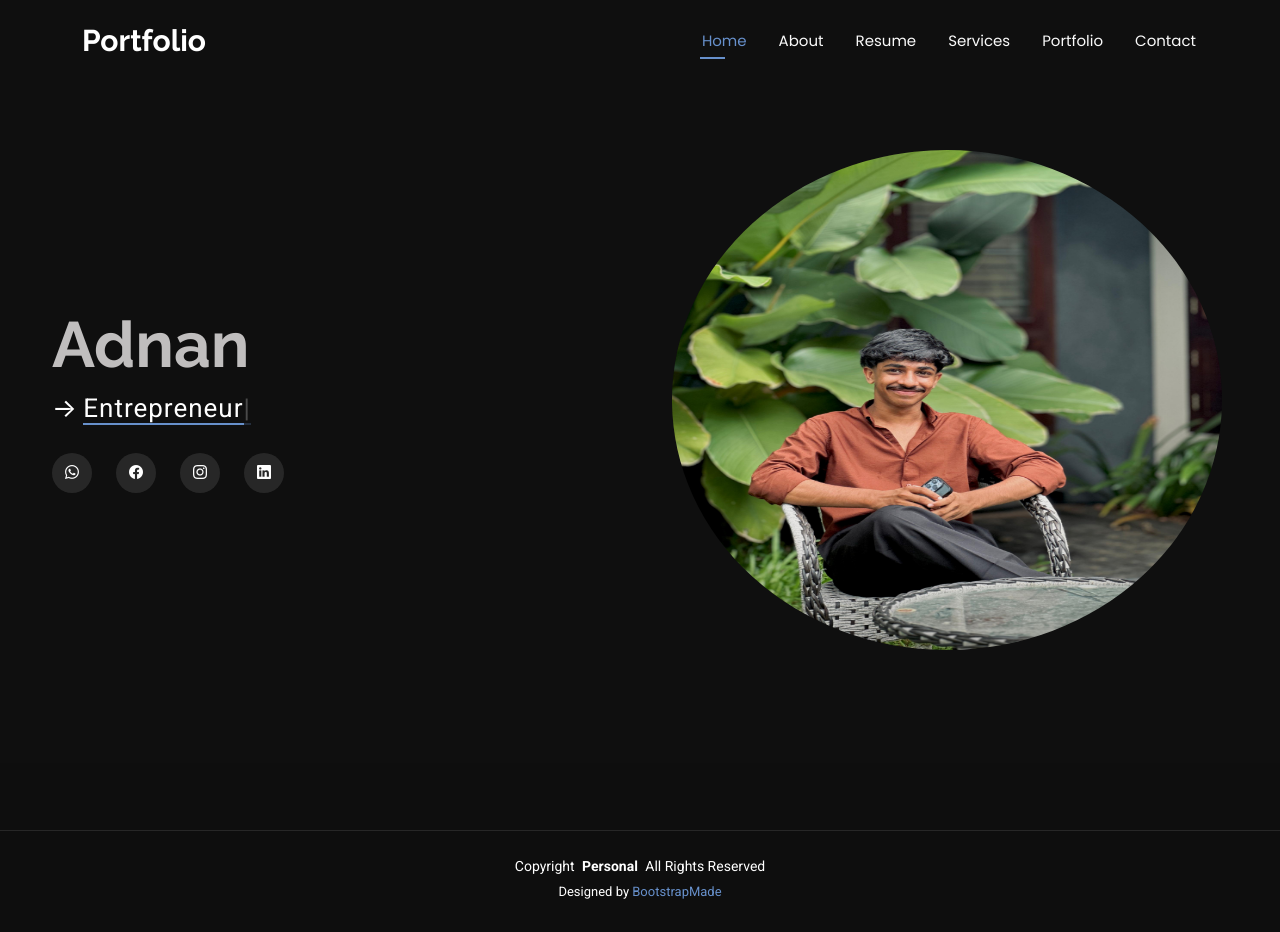
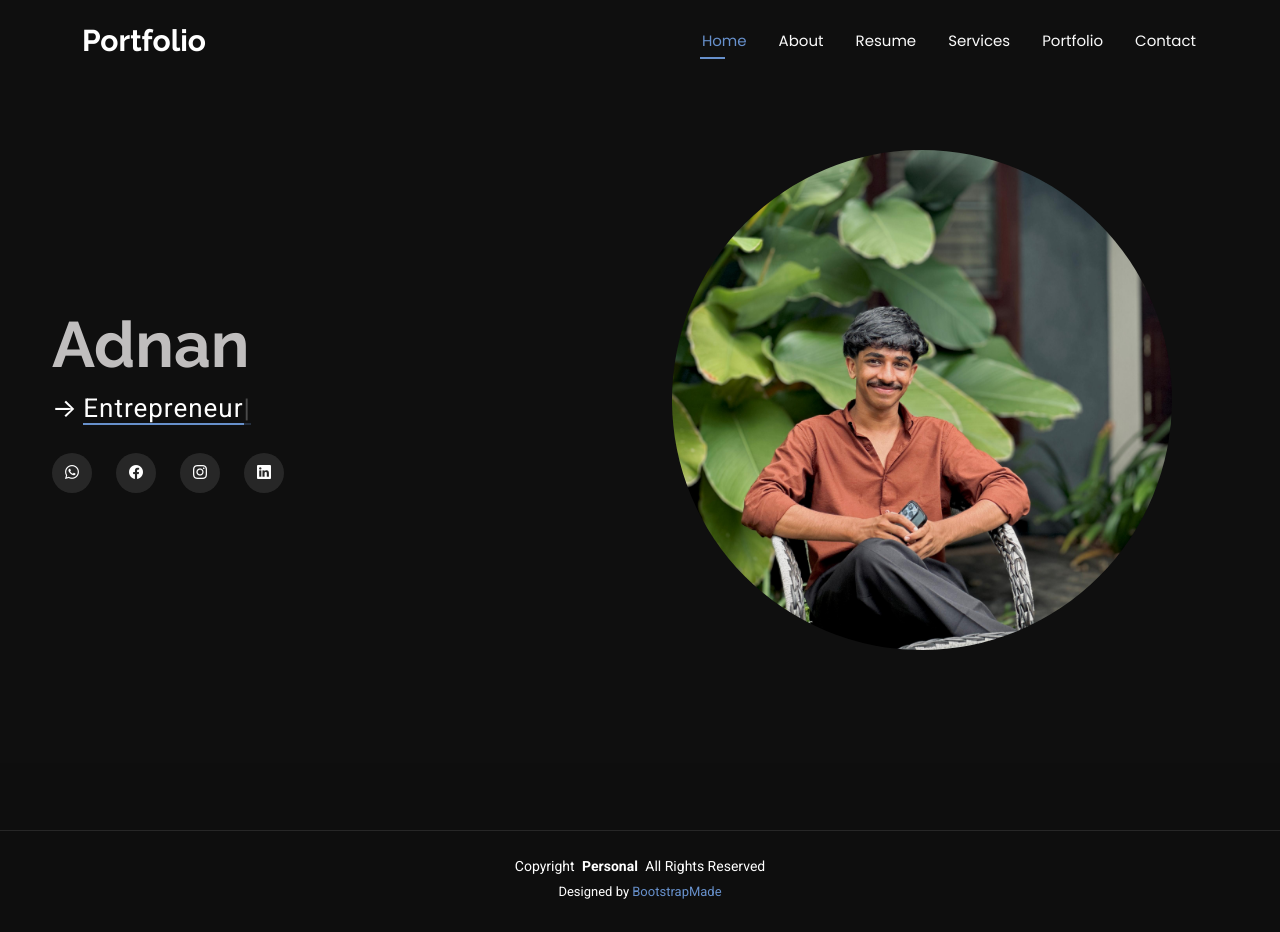
Before and after one commit to adnanpallikkal01-cmd/Adnans-portfolioo, a plain HTML site: page index.html in a window 1280 px wide. Drawn offline with Linux system fonts and the light colour scheme.

Commit message:
Update main.css

```diff
--- a/assets/css/main.css
+++ b/assets/css/main.css
@@ -65,7 +65,10 @@
     margin-right: 150px;
   }
 }
-
+.container img{
+ object-fit: cover;
+ width: 500px;
+}
 /* Smooth scroll */
 :root {
   scroll-behavior: smooth;
```
